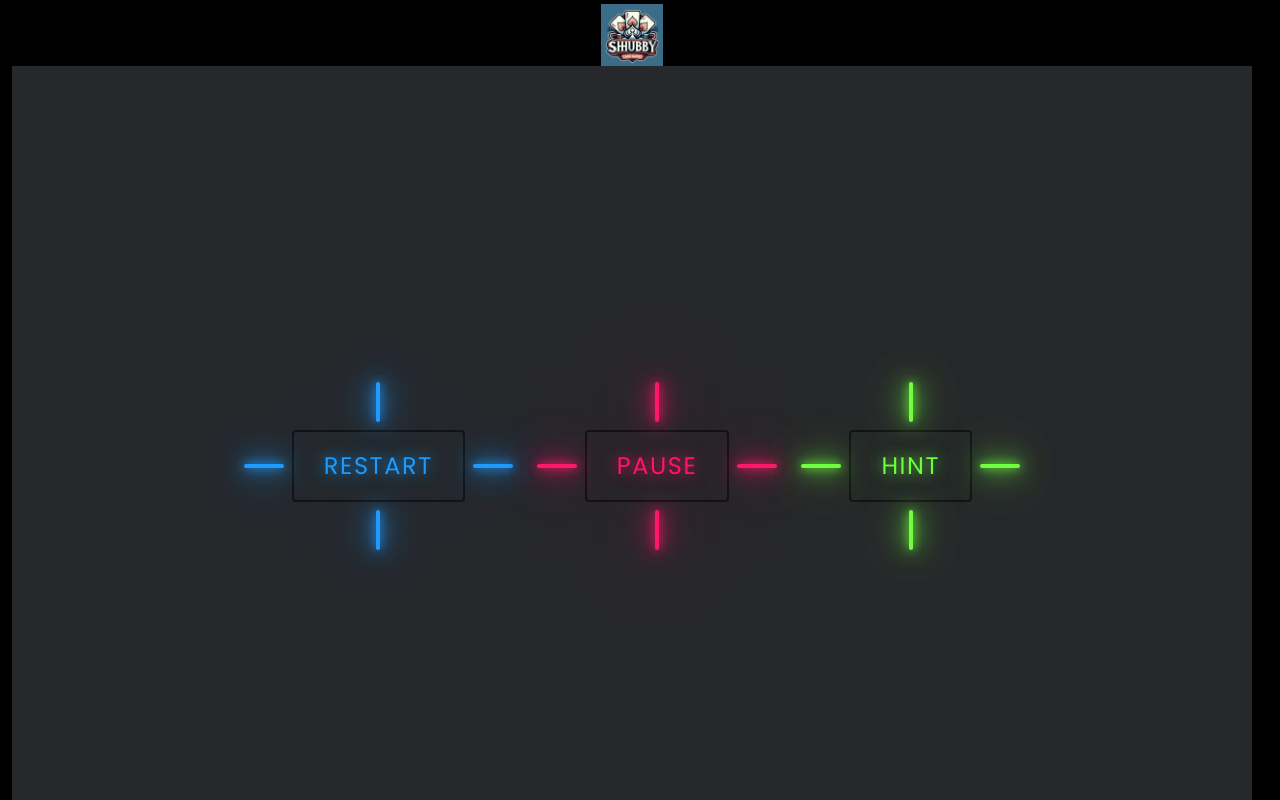
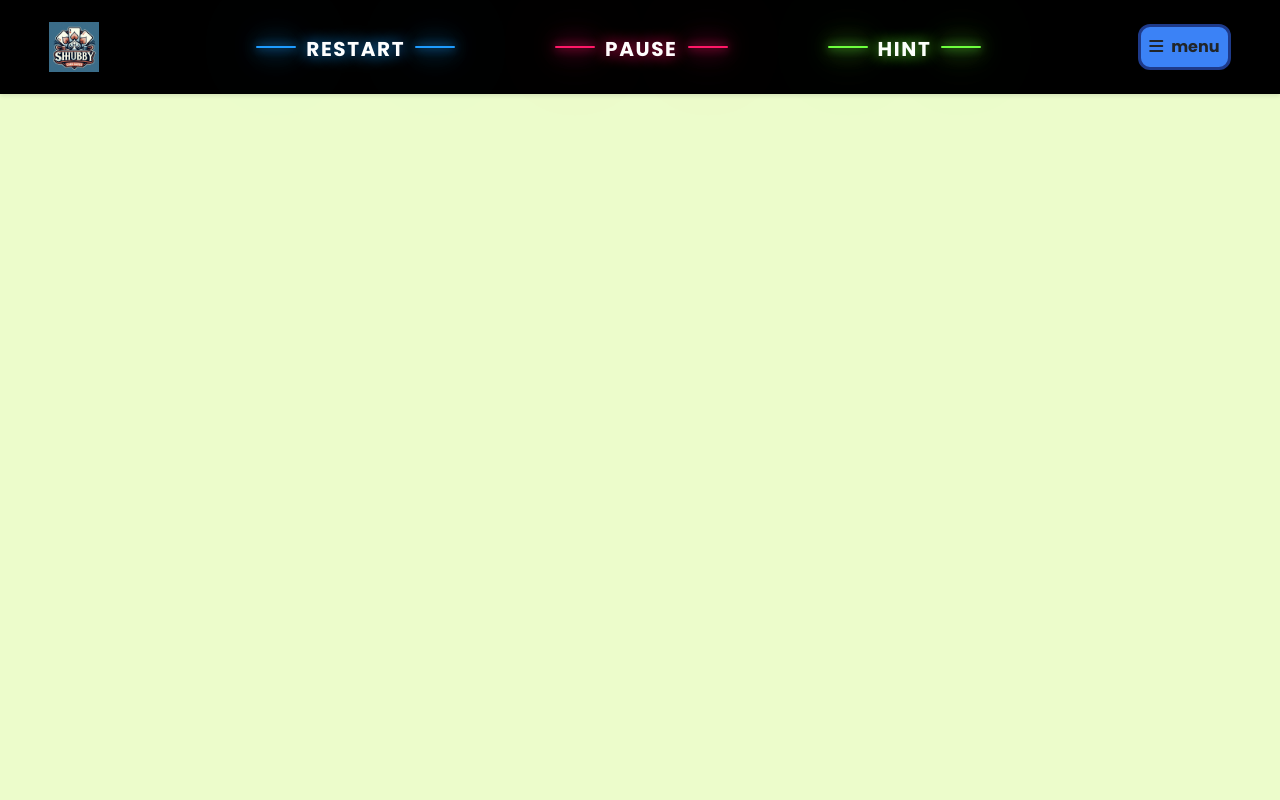
Before and after one commit to IzikStar/solitaire_0.1, a React (Vite) app: page / in a window 1280 px wide. Shown: the top 800 px of the page. Built offline with nearby package versions, Linux system fonts and the light colour scheme; some icons are missing.

Commit message:
Fixed bugs and updated header component

```diff
--- a/src/App.css
+++ b/src/App.css
@@ -7,21 +7,47 @@
   font-family: 'Poppins', sans-serif;
 }
 
-.container1 {
+.header {
+  background-color: #27282c;
   width: 100%;
-  min-height: 100vh;
+  position: fixed;
+  top: 0;
+  z-index: 1000;
+  box-shadow: 0 2px 4px rgba(0, 0, 0, 0.1);
+}
+
+.navbar {
   display: flex;
-  justify-content: center;
+  justify-content: space-around;
   align-items: center;
   flex-wrap: wrap;
-  gap: 120px;
-  background: #27282c;
+  gap: 1rem;
+}
+
+.navbar img {
+  height: 50px;
+}
+
+.navbar a {
+  color: white;
+  text-decoration: none;
+  font-size: 1.25rem;
+  font-weight: bold;
+  transition: color 0.3s;
+}
+
+.navbar a:hover {
+  color: #ffffff;
+}
+
+.button-container {
+  display: flex;
+  gap: 1rem;
 }
 
 .button {
   position: relative;
-  padding: 16px 30px;
-  font-size: 1.5rem;
+  font-size: 1rem;
   color: var(--color);
   border: 2px solid rgba(0, 0, 0, 0.5);
   border-radius: 4px;
@@ -31,6 +57,12 @@
   letter-spacing: 0.1rem;
   transition: 0.5s;
   z-index: 1;
+  height: 30px; /* Adjust the height */
+  line-height: 30px; /* Center text vertically */
+  margin-left: 90px;
+  margin-right: 90px;
+  margin-top: 20px;
+  margin-bottom: 20px;
 }
 
 .button:hover {
@@ -82,7 +114,7 @@
 .button span:nth-child(1),
 .button span:nth-child(3) {
   width: 40px;
-  height: 4px;
+  height: 2px; /* Adjust the height */
 }
 
 .button:hover span:nth-child(1),
@@ -90,11 +122,11 @@
   transform: translateX(0);
 }
 
-.button span:nth-child(2),
+/* .button span:nth-child(2),
 .button span:nth-child(4) {
-  width: 4px;
-  height: 40px;
-}
+  width: 2px; /* Adjust the width */
+  /* height: 30px; Adjust the height */
+/* } */
 
 .button:hover span:nth-child(1),
 .button:hover span:nth-child(3) {
@@ -102,7 +134,7 @@
 }
 
 .button span:nth-child(1) {
-  top: calc(50% - 2px);
+  top: calc(50% - 1px); /* Adjust for new height */
   left: -50px;
   transform-origin: left;
 }
@@ -112,7 +144,7 @@
 }
 
 .button span:nth-child(3) {
-  top: calc(50% - 2px);
+  top: calc(50% - 1px); /* Adjust for new height */
   right: -50px;
   transform-origin: right;
 }
@@ -122,8 +154,8 @@
 }
 
 .button span:nth-child(2) {
-  left: calc(50% - 2px);
-  top: -50px;
+  left: calc(50% - 1px); /* Adjust for new width */
+  top: -30px; /* Adjust for new height */
   transform-origin: top;
 }
 
@@ -132,11 +164,11 @@
 }
 
 .button span:nth-child(4) {
-  left: calc(50% - 2px);
-  bottom: -50px;
+  left: calc(50% - 1px); /* Adjust for new width */
+  bottom: -30px; /* Adjust for new height */
   transform-origin: bottom;
 }
 
-.button:hover span:nth-child(4 ) {
+.button:hover span:nth-child(4) {
   bottom: 50%;
 }
--- a/src/components/Header.jsx
+++ b/src/components/Header.jsx
@@ -6,23 +6,16 @@ import Fancy3Buttons from './basic/Fancy3Buttons';
 
 const Header = (props) => {
     return (
-    <header className={`container-fluid ${props.bgClass} shadow-lg position-fixed`}>
-      <div>
-        <nav className=' py-1 d-flex justify-content-center flex-wrap mr-4'>
-          <div className='w-[5%]'>
-            <img src='images\logo.jpeg' alt='Logo' className='w-full' />
-          </div>
+        <header className={`header ${props.bgClass}`}>
+            <nav className='navbar'>
+                <img src='images/logo.jpeg' alt='Logo' />
                 <Fancy3Buttons text1='restart' text2='pause' text3='hint' />
-          <Button name='undo move' />
-          <Button name='deal new' />
+                {/* <Button name='undo move' />
+                <Button name='deal new' /> */}
                 <Menu />
-          {/*
-          <Link className='mx-3 text-2xl text-decoration-none fw-bold text-white transition-colors duration-300 hover:text-yellow-300' to="/SearchGallery">גלריית חיפוש</Link>
-          <Link to="/" className='mx-3 text-2xl text-decoration-none fw-bold text-white transition-colors duration-300 hover:text-yellow-300'>בית</Link> */}
             </nav>
-      </div>
         </header>
     );
-}
+};
 
 export default Header;
--- a/src/components/basic/Fancy3Buttons.jsx
+++ b/src/components/basic/Fancy3Buttons.jsx
@@ -1,8 +1,8 @@
-import React from 'react'
+import React from 'react';
 
 const Fancy3Buttons = (props) => {
     return (
-        <div className="container1">
+        <div className='button-container'>
             <a className="button" onClick={props.onClick} style={{ '--color': '#1e9bff' }}>
                 <span></span>
                 <span></span>
@@ -25,7 +25,7 @@ const Fancy3Buttons = (props) => {
                 {props.text3}
             </a>
         </div>
-    )
-}
+    );
+};
 
-export default Fancy3Buttons
+export default Fancy3Buttons;
--- a/src/components/game/Menu.jsx
+++ b/src/components/game/Menu.jsx
@@ -1,7 +1,6 @@
 import React from 'react'
 import BurgerMenuItem from '../basic/BurgerMenuItem'
 import BurgerMenu from '../basic/BurgerMenu'
-
 const Menu = () => {
     const generateDivs = () => {
         const divs = []
```
Lines whose indentation alone changed are shown as unchanged.
